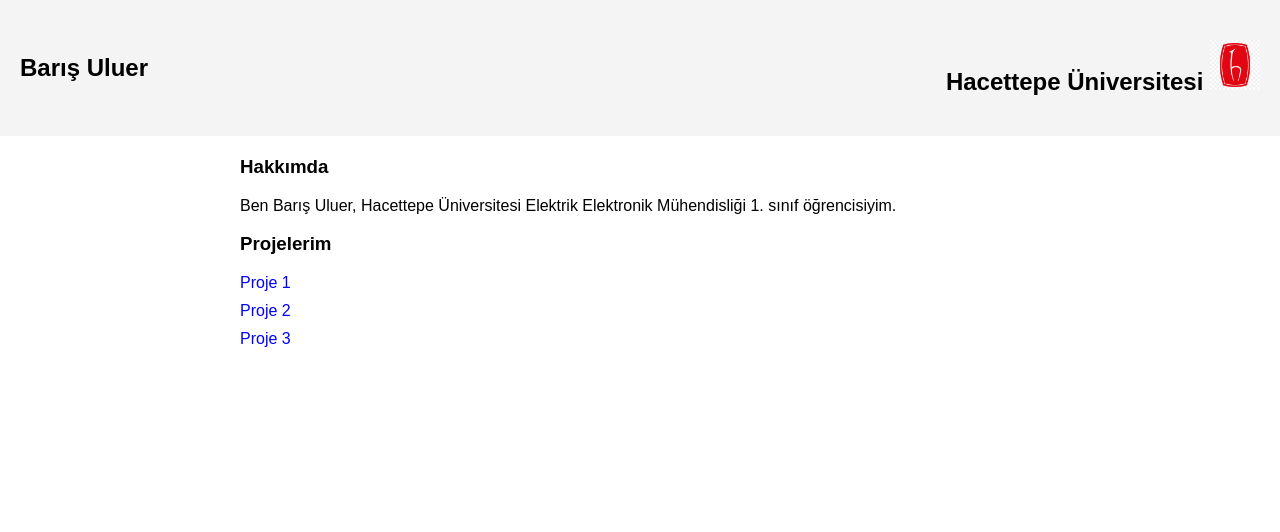
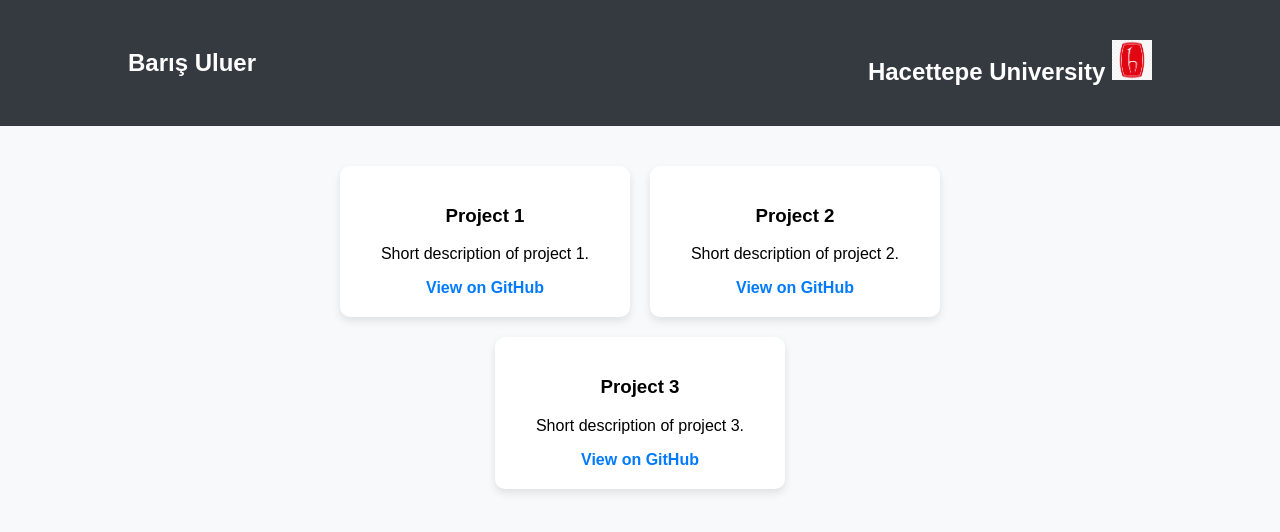
Before and after one commit to baris1779/barisuluer.github.io, a plain HTML site: page index.html in a window 1280 px wide. Drawn offline with Linux system fonts and the light colour scheme.

Commit message:
Update index.html

```diff
--- a/index.html
+++ b/index.html
@@ -1,55 +1,79 @@
 <!DOCTYPE html>
-<html lang="tr">
+<html lang="en">
 <head>
     <meta charset="UTF-8">
     <meta name="viewport" content="width=device-width, initial-scale=1.0">
-    <title>Barış Uluer - Projelerim</title>
+    <title>Barış Uluer - Projects</title>
     <style>
         body {
-            font-family: Arial, sans-serif;
+            font-family: 'Arial', sans-serif;
             margin: 0;
             padding: 0;
+            background-color: #f8f9fa;
             text-align: center;
         }
         header {
-            background-color: #f4f4f4;
+            background-color: #343a40;
+            color: white;
             padding: 20px;
             display: flex;
             justify-content: space-between;
             align-items: center;
+            padding-left: 10%;
+            padding-right: 10%;
         }
         .logo {
-            height: 50px;
+            height: 40px;
         }
         .container {
-            max-width: 800px;
-            margin: 20px auto;
-            text-align: left;
+            max-width: 900px;
+            margin: 40px auto;
+            display: flex;
+            flex-wrap: wrap;
+            justify-content: center;
+            gap: 20px;
         }
-        .projects a {
+        .project-card {
+            background: white;
+            border-radius: 10px;
+            padding: 20px;
+            box-shadow: 0 4px 8px rgba(0, 0, 0, 0.1);
+            width: 250px;
+            text-align: center;
+        }
+        .project-card a {
             display: block;
-            margin: 10px 0;
-            color: blue;
+            margin-top: 10px;
+            color: #007bff;
             text-decoration: none;
+            font-weight: bold;
+        }
+        .project-card a:hover {
+            text-decoration: underline;
         }
     </style>
 </head>
 <body>
     <header>
         <h2>Barış Uluer</h2>
-        <h2>Hacettepe Üniversitesi <img class="logo" src="hacettepe-logo.png" alt="Hacettepe Üniversitesi Logosu"></h2>
+        <h2>Hacettepe University <img class="logo" src="hacettepe-logo.png" alt="Hacettepe University Logo"></h2>
     </header>
     <div class="container">
-        <section class="about">
-            <h3>Hakkımda</h3>
-            <p>Ben Barış Uluer, Hacettepe Üniversitesi Elektrik Elektronik Mühendisliği 1. sınıf öğrencisiyim.</p>
-        </section>
-        <section class="projects">
-            <h3>Projelerim</h3>
-            <a href="https://github.com/kullanici/proje1" target="_blank">Proje 1</a>
-            <a href="https://github.com/kullanici/proje2" target="_blank">Proje 2</a>
-            <a href="https://github.com/kullanici/proje3" target="_blank">Proje 3</a>
-        </section>
+        <div class="project-card">
+            <h3>Project 1</h3>
+            <p>Short description of project 1.</p>
+            <a href="https://github.com/kullanici/proje1" target="_blank">View on GitHub</a>
+        </div>
+        <div class="project-card">
+            <h3>Project 2</h3>
+            <p>Short description of project 2.</p>
+            <a href="https://github.com/kullanici/proje2" target="_blank">View on GitHub</a>
+        </div>
+        <div class="project-card">
+            <h3>Project 3</h3>
+            <p>Short description of project 3.</p>
+            <a href="https://github.com/kullanici/proje3" target="_blank">View on GitHub</a>
+        </div>
     </div>
 </body>
 </html>
```
